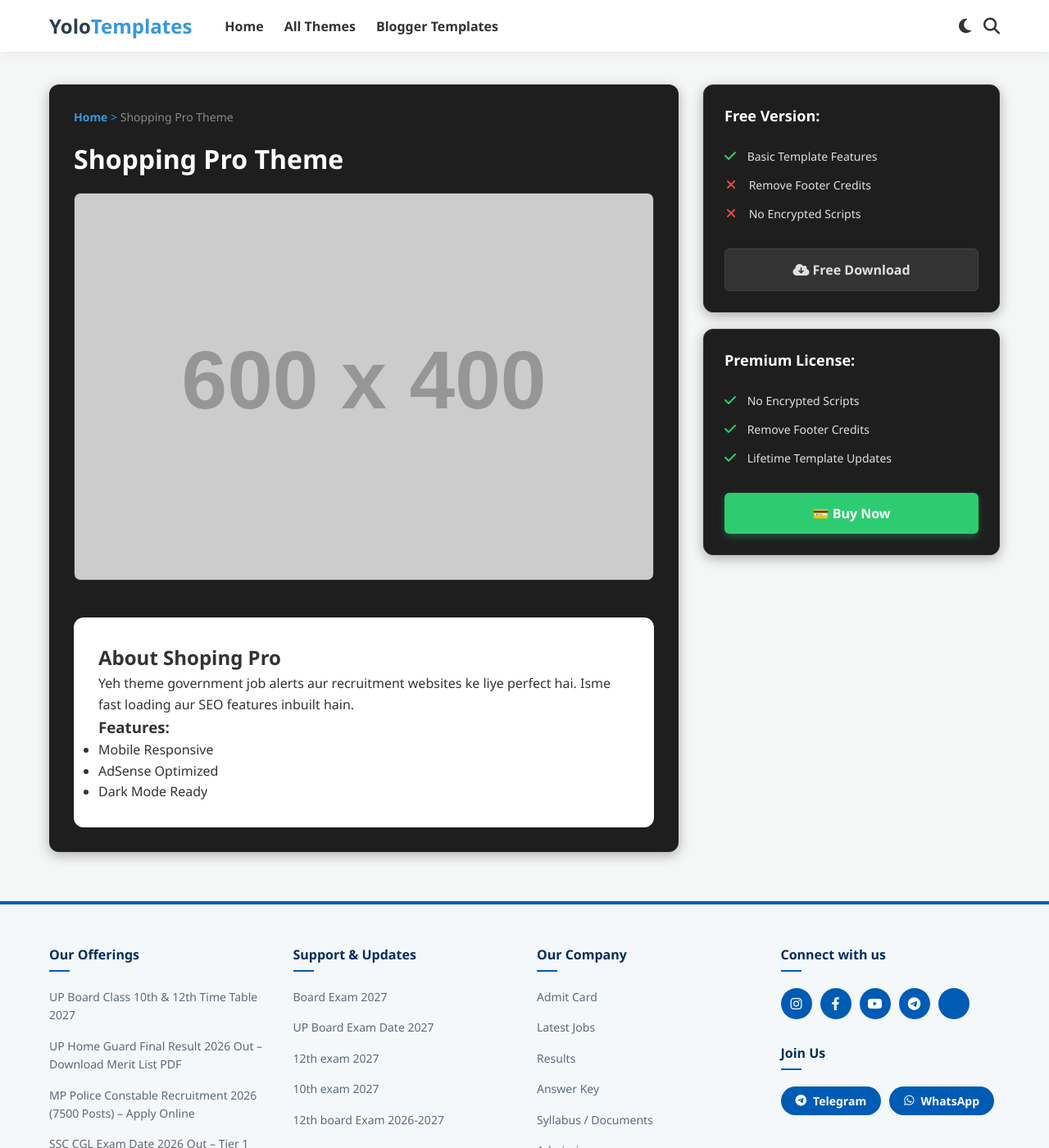
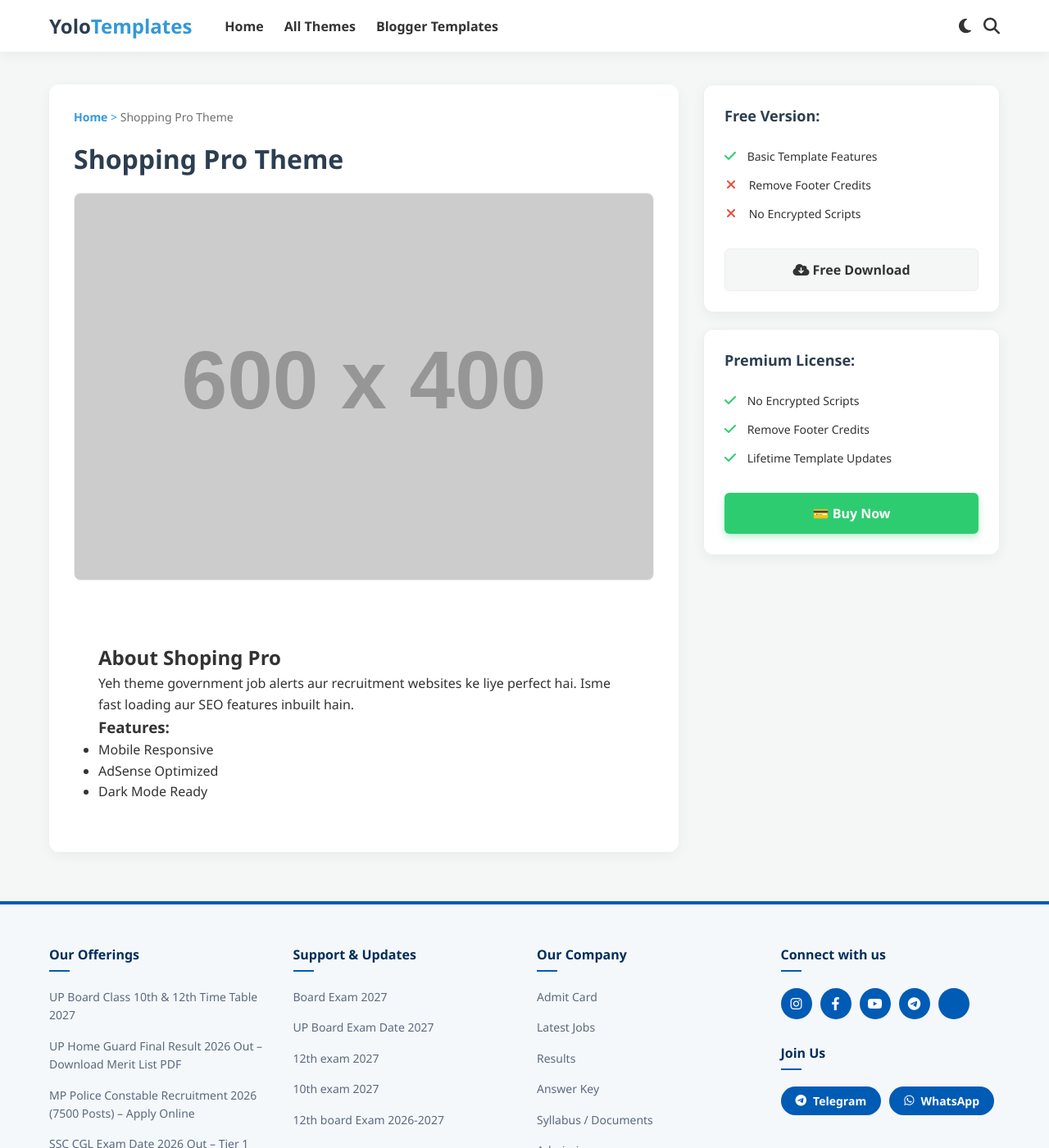
Before and after one commit to yolotemplates/yolotemplates.github.io, a Jekyll site: the page built from _posts/2026-10-30-shopping.md, in a window 1280 px wide and 1400 px high. Shown: the whole window at 82% size. Built offline with Jekyll 4.4.1, drawn with Linux system fonts in a browser that asks for light colours.

Commit message:
Update post.html

```diff
--- a/_layouts/post.html
+++ b/_layouts/post.html
@@ -4,55 +4,59 @@ layout: default
 <style>
     /* Main Layout Grid */
     .single-post-wrapper { display: flex; flex-wrap: wrap; gap: 30px; margin-top: 20px; align-items: flex-start; }
-    .post-main { flex: 1 1 65%; background: #1e1e1e; padding: 30px; border-radius: 12px; box-shadow: 0 4px 15px rgba(0,0,0,0.3); color: #e0e0e0; }
-    .post-sidebar { flex: 1 1 30%; display: flex; flex-direction: column; gap: 20px; }
-    .breadcrumb { font-size: 14px; color: #3498db; margin-bottom: 20px; }
-    .breadcrumb a { color: #3498db; text-decoration: none; font-weight: 600; }
-    .breadcrumb span { color: #888888; }
-    .post-title { font-size: 32px; color: #ffffff; margin-bottom: 20px; font-weight: bold; }
-    .post-featured-image { width: 100%; border-radius: 8px; margin-bottom: 20px; object-fit: cover; border: 1px solid #333333; }
-    .post-body { font-size: 16px; line-height: 1.8; color: #e0e0e0; }
+    .post-main { flex: 1 1 65%; background: var(--post-bg); padding: 30px; border-radius: 12px; box-shadow: 0 4px 15px var(--nav-shadow); color: var(--text-color); transition: background 0.3s, color 0.3s; }
+    .post-sidebar { flex: 1 1 30%; display: flex; flex-direction: column; gap: 20px; position: sticky; top: 90px; height: fit-content; }
 
-    .pricing-card { background: #1e1e1e; border-radius: 12px; padding: 25px; box-shadow: 0 4px 15px rgba(0,0,0,0.3); border: 1px solid #333333; }
-    .pricing-header { display: flex; justify-content: space-between; align-items: center; margin-bottom: 20px; font-size: 18px; font-weight: bold; color: #ffffff; }
-    .price { color: #3498db; font-size: 24px; }
+    .breadcrumb { font-size: 14px; color: var(--primary-color); margin-bottom: 20px; }
+    .breadcrumb a { color: var(--primary-color); text-decoration: none; font-weight: 600; }
+    .breadcrumb span { color: var(--text-color); opacity: 0.7; }
+    .post-title { font-size: 32px; color: var(--logo-color); margin-bottom: 20px; font-weight: bold; transition: color 0.3s; }
+    .post-featured-image { width: 100%; border-radius: 8px; margin-bottom: 20px; object-fit: cover; border: 1px solid var(--border-color); }
+    .post-body { font-size: 16px; line-height: 1.8; color: var(--text-color); transition: color 0.3s; }
 
-    .pricing-features { list-style: none; margin-bottom: 25px; font-size: 14px; color: #e0e0e0; line-height: 2.5; padding: 0; }
+    .pricing-card { background: var(--card-bg); border-radius: 12px; padding: 25px; box-shadow: 0 4px 15px var(--nav-shadow); border: 1px solid var(--border-color); transition: background 0.3s, border 0.3s; }
+    .pricing-header { display: flex; justify-content: space-between; align-items: center; margin-bottom: 20px; font-size: 18px; font-weight: bold; color: var(--logo-color); transition: color 0.3s; }
+    .price { color: var(--primary-color); font-size: 24px; }
+
+    .pricing-features { list-style: none; margin-bottom: 25px; font-size: 14px; color: var(--text-color); line-height: 2.5; padding: 0; }
     .pricing-features li i.fa-check { color: #2ecc71; margin-right: 10px; font-size: 16px; }
     .pricing-features li i.fa-times { color: #e74c3c; margin-right: 12px; margin-left: 2px; font-size: 16px; }
 
     .btn-buy { display: block; width: 100%; text-align: center; padding: 14px; border-radius: 6px; text-decoration: none; font-weight: bold; transition: 0.3s; font-size: 16px; cursor: pointer; border: none; }
-    .btn-free { background: #333333; color: #e0e0e0; border: 1px solid #444444; }
-    .btn-free:hover { background: #444444; }
+    .btn-free { background: var(--bg-color); color: var(--text-color); border: 1px solid var(--border-color); }
+    .btn-free:hover { background: var(--border-color); }
     .btn-premium { background: #2ecc71; color: #fff; box-shadow: 0 4px 10px rgba(46, 204, 113, 0.3); }
     .btn-premium:hover { background: #27ae60; box-shadow: 0 6px 15px rgba(46, 204, 113, 0.4); }
 
-    /* --- UPI Checkout Modal CSS (Dark Mode Fix) --- */
+    /* --- UPI Checkout Modal CSS --- */
     .checkout-modal-overlay {
         position: fixed; top: 0; left: 0; width: 100%; height: 100%;
-        background: rgba(0,0,0,0.8); z-index: 9999;
+        background: rgba(0,0,0,0.7); z-index: 9999;
         display: none; align-items: center; justify-content: center;
     }
     .checkout-box {
         width: 100%; max-width: 400px; padding: 25px; border-radius: 12px;
-        background-color: #1e1e1e; color: #e0e0e0;
+        background-color: var(--card-bg); color: var(--text-color);
         box-shadow: 0 10px 30px rgba(0,0,0,0.5); position: relative;
+        transition: background 0.3s, color 0.3s;
     }
     .close-modal {
         position: absolute; top: 15px; right: 20px; font-size: 24px;
-        cursor: pointer; color: #e0e0e0; border: none; background: none;
+        cursor: pointer; color: var(--text-color); border: none; background: none;
     }
     #qrcode { margin: 20px 0; display: flex; justify-content: center; background: #fff; padding: 10px; border-radius: 8px; }
     #utr-section { display: none; margin-top: 15px; }
-    .pending-msg { color: #f39c12; font-size: 15px; display: none; margin-top: 15px; background: #2a2015; padding: 15px; border-radius: 8px; border: 1px solid #f39c12; text-align: center; }
+    .pending-msg { color: #d35400; font-size: 15px; display: none; margin-top: 15px; background: var(--bg-color); padding: 15px; border-radius: 8px; border: 1px solid #f39c12; text-align: center; }
     .error-msg { color: #e74c3c; font-size: 14px; display: none; margin-top: 5px; text-align: center; font-weight: 500;}
-    .loader { color: #3498db; font-weight: bold; text-align: center; display: none; margin-top: 20px;}
-    .utr-input-field { padding: 12px; width: 100%; margin-bottom: 10px; border: 1px solid #333333; border-radius: 5px; box-sizing: border-box; font-size: 15px; background: #121212; color: #e0e0e0; outline: none; }
-    .utr-input-field:focus { border-color: #3498db; }
+    .loader { color: var(--primary-color); font-weight: bold; text-align: center; display: none; margin-top: 20px;}
+
+    .utr-input-field { padding: 12px; width: 100%; margin-bottom: 10px; border: 1px solid var(--border-color); border-radius: 5px; box-sizing: border-box; font-size: 15px; background: var(--bg-color); color: var(--text-color); outline: none; transition: background 0.3s, color 0.3s; }
+    .utr-input-field:focus { border-color: var(--primary-color); }
+
     .btn-pay { background: #00ba00; color: white; border: none; border-radius: 5px; width: 100%; padding: 12px; font-size: 16px; font-weight: bold; cursor: pointer; transition: background 0.3s; }
     .btn-pay:hover { background: #009900; }
-    .btn-submit { background: #3498db; color: white; border: none; border-radius: 5px; width: 100%; padding: 12px; font-size: 16px; font-weight: bold; cursor: pointer; transition: background 0.3s; }
-    .btn-submit:hover { background: #2980b9; }
+    .btn-submit { background: var(--primary-color); color: white; border: none; border-radius: 5px; width: 100%; padding: 12px; font-size: 16px; font-weight: bold; cursor: pointer; transition: opacity 0.3s; }
+    .btn-submit:hover { opacity: 0.9; }
 
     @media (max-width: 768px) { .post-main, .post-sidebar { flex: 1 1 100%; } }
 </style>
```
